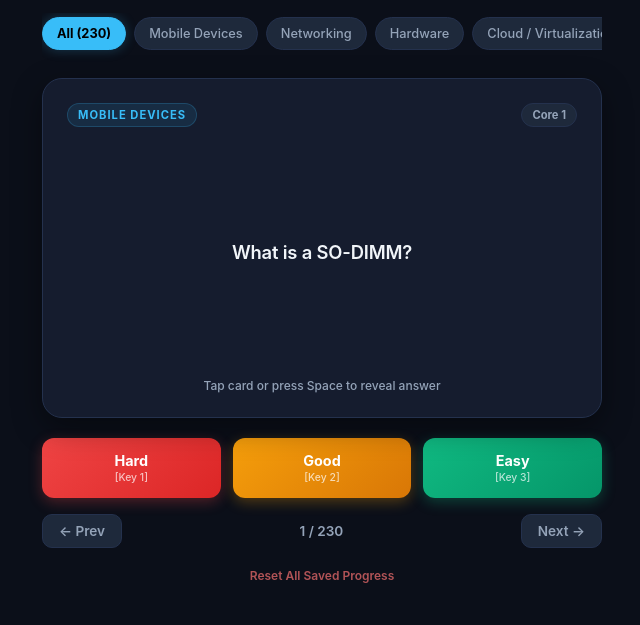
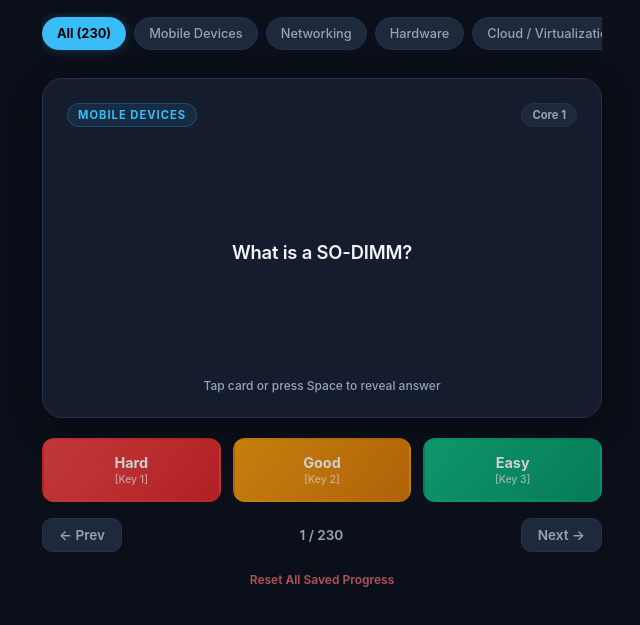
Before and after one commit to TomHollow23/aplus-cards, a plain HTML site: page index.html in a window 1280 px wide. Shown: the part 93-718 px from the top of the page, without its empty margins (318-958 px from the left). Drawn offline with Linux system fonts and the light colour scheme.

Commit message:
Update index.html

```diff
--- a/index.html
+++ b/index.html
@@ -56,13 +56,14 @@
     .hint { font-size: 0.75rem; color: var(--text-muted); text-align: center; font-weight: 500; display: flex; align-items: center; justify-content: center; gap: 4px; }
 
     .controls { display: grid; grid-template-columns: repeat(3, 1fr); gap: 12px; width: 100%; max-width: 560px; }
-    .btn { padding: 14px; border: none; border-radius: 12px; font-weight: 700; cursor: pointer; color: #fff; font-size: 0.9rem; transition: transform 0.1s, box-shadow 0.2s, filter 0.2s; display: flex; flex-direction: column; align-items: center; gap: 2px; }
-    .btn:active { transform: scale(0.97); }
+    .btn { padding: 14px; border: 2px solid transparent; border-radius: 12px; font-weight: 700; cursor: pointer; color: #fff; font-size: 0.9rem; transition: all 0.2s ease; display: flex; flex-direction: column; align-items: center; gap: 2px; opacity: 0.8; }
+    .btn:hover { opacity: 1; }
+    .btn.active-rating { opacity: 1; border-color: #ffffff; box-shadow: 0 0 15px rgba(255,255,255,0.4); transform: scale(1.03); }
     .btn-key { font-size: 0.65rem; opacity: 0.7; font-weight: 500; }
 
-    .btn-hard { background: linear-gradient(135deg, #ef4444, #dc2626); box-shadow: 0 4px 14px rgba(239, 68, 68, 0.3); }
-    .btn-good { background: linear-gradient(135deg, #f59e0b, #d97706); box-shadow: 0 4px 14px rgba(245, 158, 11, 0.3); }
-    .btn-easy { background: linear-gradient(135deg, #10b981, #059669); box-shadow: 0 4px 14px rgba(16, 185, 129, 0.3); }
+    .btn-hard { background: linear-gradient(135deg, #ef4444, #dc2626); }
+    .btn-good { background: linear-gradient(135deg, #f59e0b, #d97706); }
+    .btn-easy { background: linear-gradient(135deg, #10b981, #059669); }
 
     .nav { display: flex; justify-content: space-between; align-items: center; width: 100%; max-width: 560px; margin-top: 16px; }
     .nav-btn { background: #1e293b; border: 1px solid var(--border); color: var(--text-muted); font-size: 0.85rem; font-weight: 600; cursor: pointer; padding: 8px 16px; border-radius: 10px; transition: all 0.2s; }
@@ -117,15 +118,15 @@
           <span class="tag" style="color: var(--accent); background: rgba(56, 189, 248, 0.1);">Answer Key</span>
         </div>
         <p class="card-text" id="card-back-text">Answer</p>
-        <p class="hint">Rate confidence to advance</p>
+        <p class="hint">Rate confidence below</p>
       </div>
     </div>
   </div>
 
   <div class="controls">
-    <button class="btn btn-hard" onclick="grade('Hard')">Hard <span class="btn-key">[Key 1]</span></button>
-    <button class="btn btn-good" onclick="grade('Good')">Good <span class="btn-key">[Key 2]</span></button>
-    <button class="btn btn-easy" onclick="grade('Easy')">Easy <span class="btn-key">[Key 3]</span></button>
+    <button class="btn btn-hard" id="btn-rating-Hard" onclick="grade('Hard')">Hard <span class="btn-key">[Key 1]</span></button>
+    <button class="btn btn-good" id="btn-rating-Good" onclick="grade('Good')">Good <span class="btn-key">[Key 2]</span></button>
+    <button class="btn btn-easy" id="btn-rating-Easy" onclick="grade('Easy')">Easy <span class="btn-key">[Key 3]</span></button>
   </div>
 
   <div class="nav">
@@ -151,7 +152,7 @@
 
     function makeCards(domainId, entries) {
       const dom = domains.find(d => d.id === domainId);
-      return entries.map(([q, a]) => ({ domainId, exam: dom.exam, catName: dom.name, q, a }));
+      return entries.map(([q, a], idx) => ({ id: `${domainId}-${idx}`, domainId, exam: dom.exam, catName: dom.name, q, a }));
     }
 
     const deck = [
@@ -421,6 +422,16 @@
       document.getElementById("counter").innerText = `${idx + 1} / ${activeDeck.length}`;
       document.getElementById("card").classList.remove("flipped");
 
+      // Highlight saved rating button if existing
+      const currentRating = grades[item.id];
+      ['Hard', 'Good', 'Easy'].forEach(r => {
+        const btn = document.getElementById(`btn-rating-${r}`);
+        if (btn) {
+          if (r === currentRating) btn.classList.add('active-rating');
+          else btn.classList.remove('active-rating');
+        }
+      });
+
       localStorage.setItem('aplus_idx', idx);
       updateStats();
     }
@@ -438,8 +449,10 @@
     }
 
     function grade(val) {
-      grades[activeDeck[idx].q] = val;
+      const item = activeDeck[idx];
+      grades[item.id] = val;
       localStorage.setItem('aplus_grades', JSON.stringify(grades));
+      renderCard();
       nextCard();
     }
 
@@ -452,11 +465,18 @@
     }
 
     function updateStats() {
-      const easyCount = Object.values(grades).filter(g => g === "Easy").length;
-      const goodCount = Object.values(grades).filter(g => g === "Good").length;
-      const hardCount = Object.values(grades).filter(g => g === "Hard").length;
+      let easyCount = 0;
+      let goodCount = 0;
+      let hardCount = 0;
+
+      deck.forEach(c => {
+        const g = grades[c.id];
+        if (g === "Easy") easyCount++;
+        else if (g === "Good") goodCount++;
+        else if (g === "Hard") hardCount++;
+      });
+
       const ratedTotal = easyCount + goodCount + hardCount;
-
       const totalDeckSize = deck.length;
       const masteredPct = Math.round(((easyCount + (goodCount * 0.5)) / totalDeckSize) * 100);
 
```
